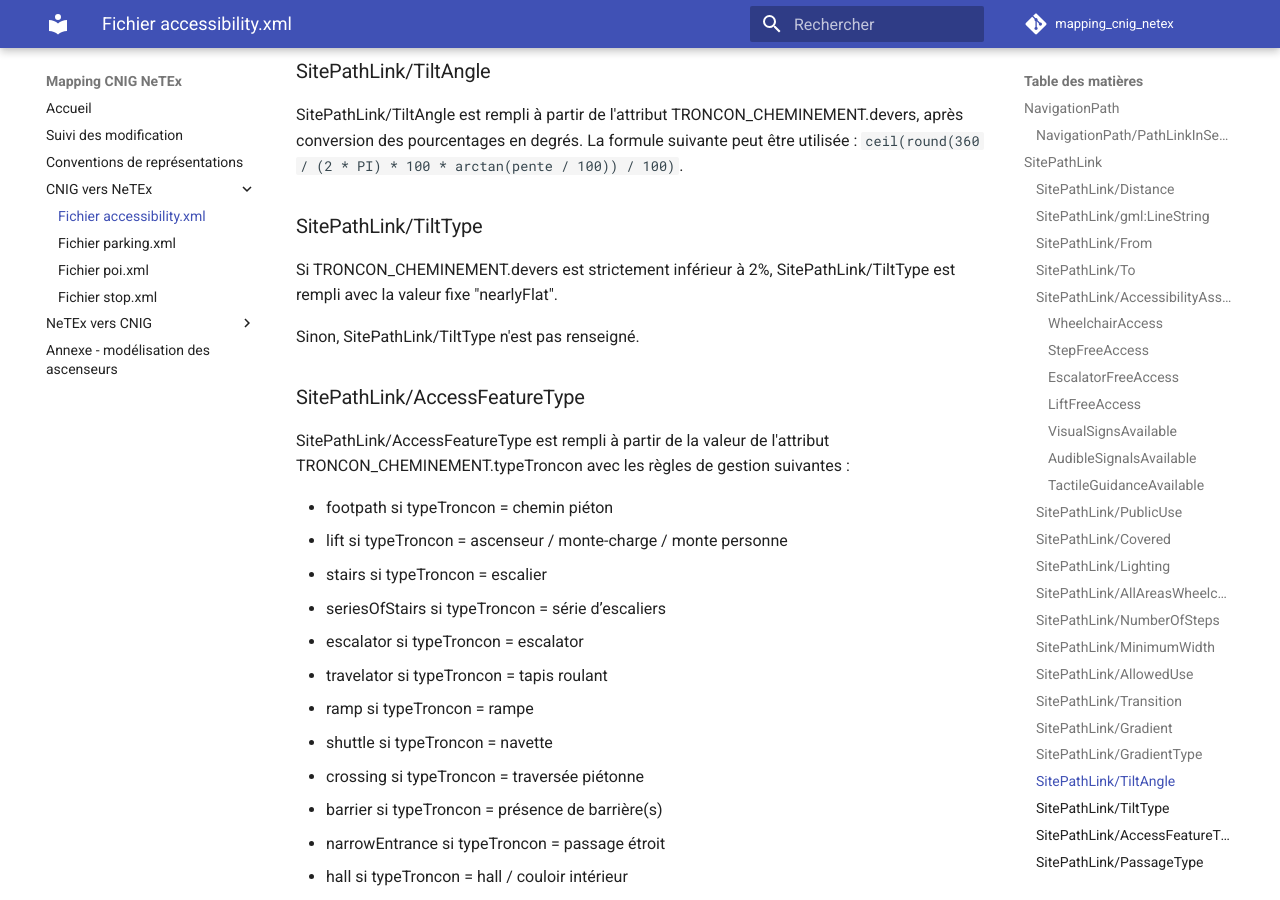
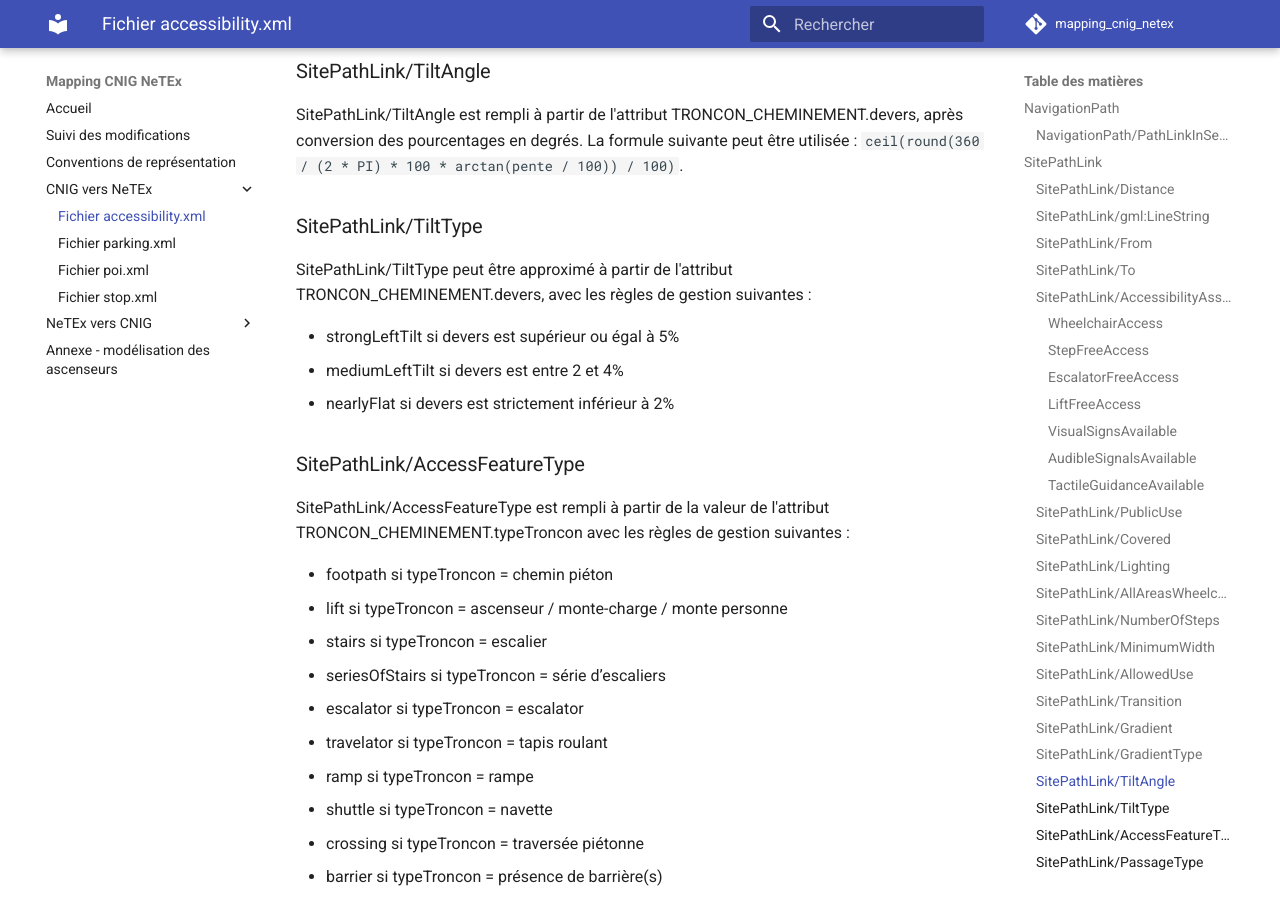
Before and after one commit to Jungle-Bus/mapping_cnig_netex, an MkDocs documentation site: the page built from docs/CNIG_vers_NeTEx/accessibility.md, in a window 1280 px wide and 900 px high, scrolled down 10844 px. Built offline with MkDocs 1.6.1 and Material for MkDocs 9.7.7, drawn with Linux system fonts in a browser that asks for light colours; plug-ins that fetch from the network failed and are left out; comment, search, counter and statistics services are not loaded.

Commit message:
approximation dans le cas d'une gestion divergeante des côtés

```diff
--- a/docs/CNIG_vers_NeTEx/accessibility.md
+++ b/docs/CNIG_vers_NeTEx/accessibility.md
@@ -324,9 +324,11 @@ SitePathLink/TiltAngle est rempli à partir de l'attribut TRONCON_CHEMINEMENT.de
 
 ### SitePathLink/TiltType
 
-Si TRONCON_CHEMINEMENT.devers est strictement inférieur à 2%, SitePathLink/TiltType est rempli avec la valeur fixe "nearlyFlat".
+SitePathLink/TiltType peut être approximé à partir de l'attribut TRONCON_CHEMINEMENT.devers, avec les règles de gestion suivantes :
 
-Sinon, SitePathLink/TiltType n'est pas renseigné.
+- strongLeftTilt si devers est supérieur ou égal à 5%
+- mediumLeftTilt si devers est entre 2 et 4%
+- nearlyFlat si devers est strictement inférieur à 2%
 
 ### SitePathLink/AccessFeatureType
 
--- a/mkdocs.yml
+++ b/mkdocs.yml
@@ -32,8 +32,8 @@ theme:
 
 nav:
   - Accueil: 'index.md'
-  - Suivi des modification: 'changelog.md'
-  - Conventions de représentations: 'conventions.md'
+  - Suivi des modifications: 'changelog.md'
+  - Conventions de représentation: 'conventions.md'
   - CNIG vers NeTEx:
     - CNIG_vers_NeTEx/index.md
     - CNIG_vers_NeTEx/accessibility.md
```
Also changed, not shown: docs/NeTEx_vers_CNIG/07_RAMPE.md (+2 -2 lines), docs/NeTEx_vers_CNIG/08_ESCALIER.md (+3 -3 lines), docs/NeTEx_vers_CNIG/11_ASCENSEUR.md (+1 -1 lines).
